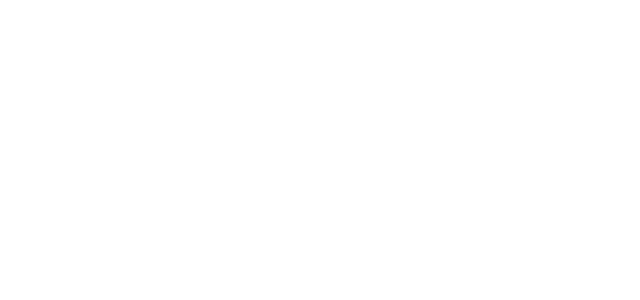
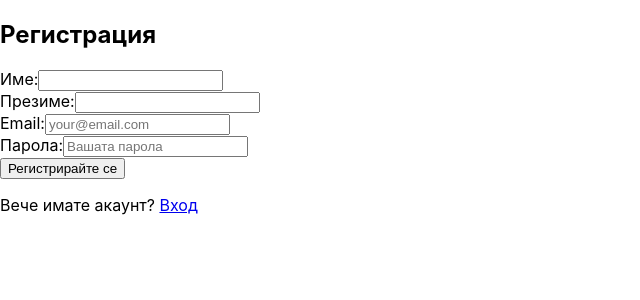
Before and after one commit to DZhivkovv/budget-planner-app, a React (Create React App) app in the folder client/: page /register in a window 1280 px wide. Shown: the top 300 px of the page, without its empty margins (0-640 px from the left). Built offline with nearby package versions, Linux system fonts and the light colour scheme; the HTML template or start-up script is replaced by a standard one.

Commit message:
feat: Create basic login and registration forms
- Created basic login and registration forms (login.jsx and register.jsx).
- These components provide input fields for user authentication but lack styling for now.
- No backend integration is implemented in this commit.

```diff
--- a/client/src/pages/Login.jsx
+++ b/client/src/pages/Login.jsx
@@ -1,11 +1,63 @@
-import React from 'react'
+import React, { useState } from 'react';
+import { Link } from 'react-router-dom';
 
+// Login component for user login
 const Login = () => {
+  // State to store the email entered by the user
+  const [email, setEmail] = useState('');
+  // State to store the password entered by the user
+  const [password, setPassword] = useState('');
+
+  // Function to handle the login form submission
+  function onLogin(event) {
+    // Prevent the default form submission behavior
+    event.preventDefault();
+  }
+
   return (
     <div>
+      <h2>Вход</h2>
 
+      {/* Login form */}
+      <form onSubmit={onLogin}>
+        {/* Input field for the email */}
+        <div>
+          <label>Email:</label>
+          <input
+            type="email"
+            placeholder="your@email.com"
+            value={email}
+            onChange={(event) => {
+              setEmail(event.target.value);
+            }}
+            required
+          />
+        </div>
+
+        {/* Input field for the password */}
+        <div>
+          <label>Парола:</label>
+          <input
+            type="password"
+            placeholder="Вашата парола"
+            value={password}
+            onChange={(event) => {
+              setPassword(event.target.value);
+            }}
+            required
+          />
+        </div>
+
+        {/* Button to submit the login form */}
+        <button type="submit">Вход</button>
+      </form>
+
+      {/* Link to navigate to the registration page if the user does not have an account */}
+      <p>
+        Нямате акаунт? <Link to={'/register'}>Регистрирайте се</Link>
+      </p>
     </div>
-  )
-}
+  );
+};
 
-export default Login
+export default Login;
--- a/client/src/pages/Register.jsx
+++ b/client/src/pages/Register.jsx
@@ -1,11 +1,93 @@
-import React from 'react'
+import React, { useState } from 'react';
+import { Link } from 'react-router-dom';
 
+// Register component for user registration
 const Register = () => {
+  // State to store the first name entered by the user
+  const [firstName, setFirstName] = useState('');
+  // State to store the last name entered by the user
+  const [lastName, setLastName] = useState('');
+  // State to store the email entered by the user
+  const [email, setEmail] = useState('');
+  // State to store the password entered by the user
+  const [password, setPassword] = useState('');
+
+  // Function to handle the registration form submission
+  function onRegister(event) {
+    // Prevent the default form submission behavior
+    event.preventDefault();
+  }
+
   return (
     <div>
+      <h2>Регистрация</h2>
 
+      {/* Registration form */}
+      <form onSubmit={onRegister}>
+        {/* Input field for the first name */}
+        <div>
+          <label>Име:</label>
+          <input
+            type="text"
+            value={firstName}
+            onChange={(event) => {
+              setFirstName(event.target.value);
+            }}
+            required
+          />
+        </div>
+
+        {/* Input field for the last name */}
+        <div>
+          <label>Презиме:</label>
+          <input
+            type="text"
+            value={lastName}
+            onChange={(event) => {
+              setLastName(event.target.value);
+            }}
+            required
+          />
+        </div>
+
+        {/* Input field for the email */}
+        <div>
+          <label>Email:</label>
+          <input
+            type="email"
+            placeholder="your@email.com"
+            value={email}
+            onChange={(event) => {
+              setEmail(event.target.value);
+            }}
+            required
+          />
+        </div>
+
+        {/* Input field for the password */}
+        <div>
+          <label>Парола:</label>
+          <input
+            type="password"
+            placeholder="Вашата парола"
+            value={password}
+            onChange={(event) => {
+              setPassword(event.target.value);
+            }}
+            required
+          />
+        </div>
+
+        {/* Button to submit the registration form */}
+        <button type="submit">Регистрирайте се</button>
+      </form>
+
+      {/* Link to navigate to the login page if the user already has an account */}
+      <p>
+        Вече имате акаунт? <Link to={'/login'}>Вход</Link>
+      </p>
     </div>
-  )
-}
+  );
+};
 
-export default Register
+export default Register;
```
